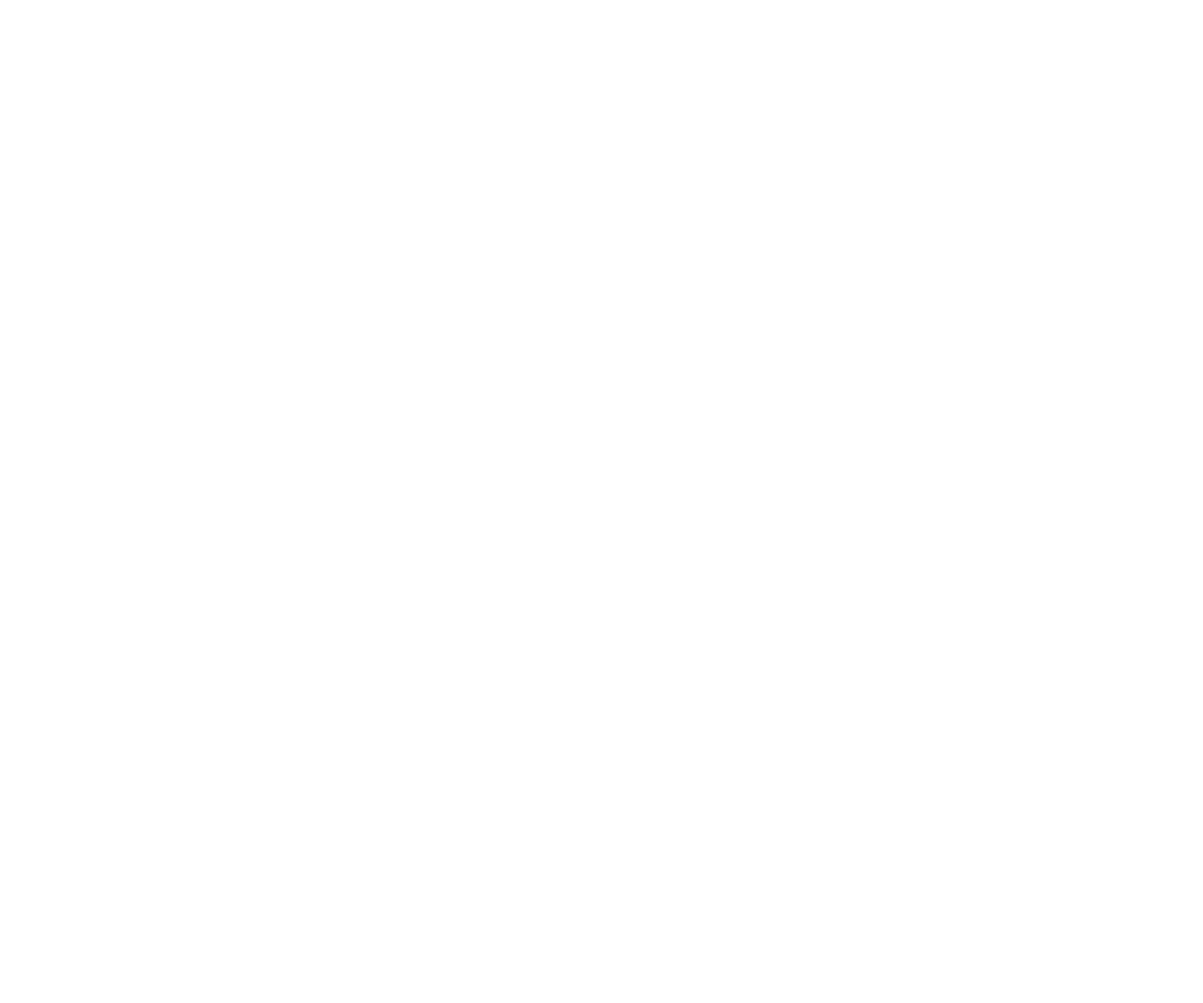
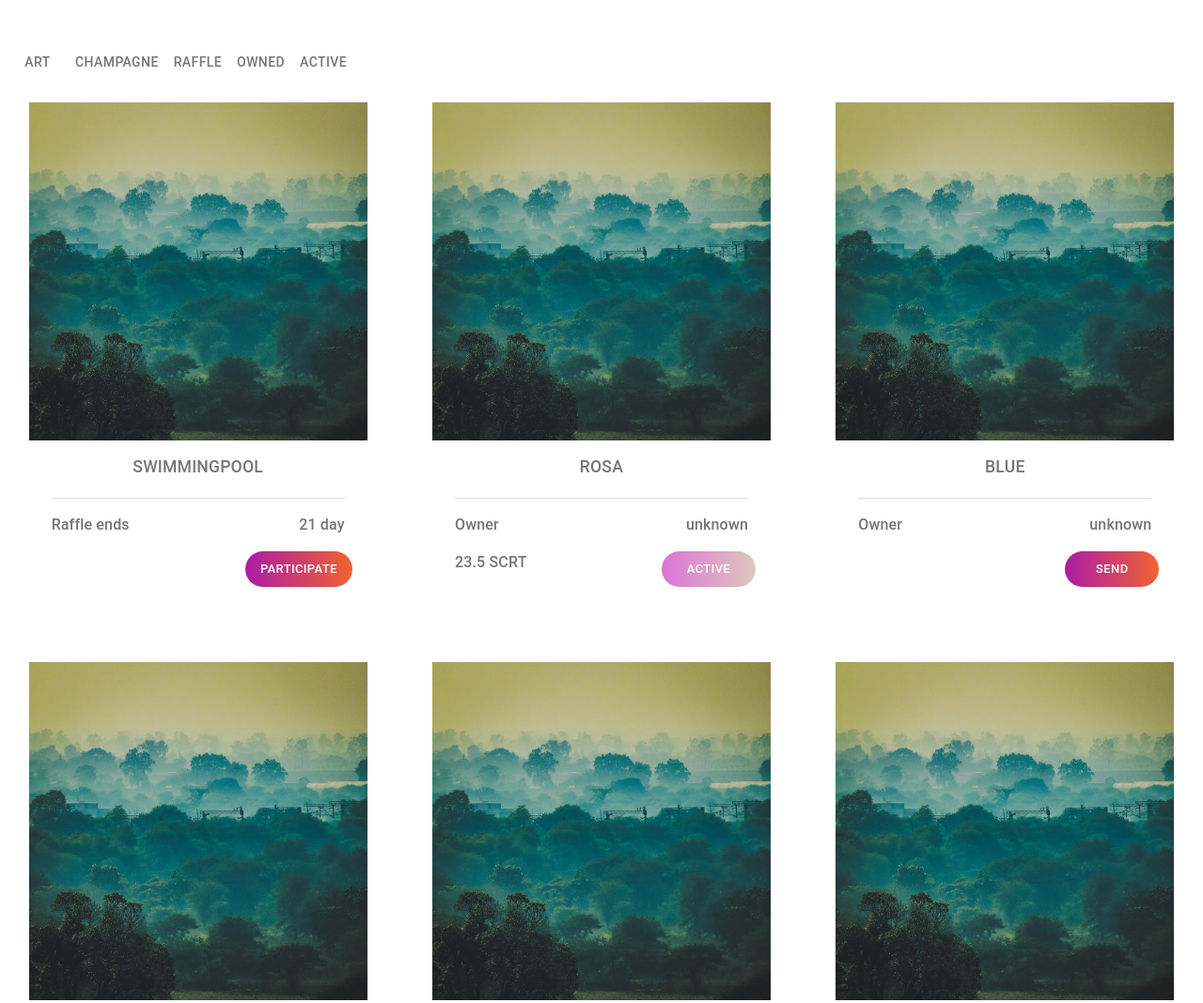
Before and after one commit to arko9858/upwork-project-image-gallery, a Gatsby site: page / in a window 1280 px wide. Shown: the top 1068 px of the page at 94% size. Before the commit the page ends 800 px from the top, so only its background shows below. Built offline with nearby package versions, Linux system fonts and the light colour scheme; Gatsby itself is replaced by a stand-in of ours.

Commit message:
Added Image Gallery

```diff
--- a/gatsby-config.js
+++ b/gatsby-config.js
@@ -17,5 +17,8 @@
     // If you want to use styled components you should add the plugin here.
     // 'gatsby-plugin-styled-components',
     "gatsby-plugin-react-helmet",
+    `gatsby-plugin-image`,
+    `gatsby-plugin-sharp`,
+    `gatsby-transformer-sharp`,
   ],
 };
--- a/package.json
+++ b/package.json
@@ -18,8 +18,12 @@
     "@material-ui/core": "^4.11.4",
     "@material-ui/icons": "^4.11.2",
     "gatsby": "^3.8.1",
+    "gatsby-plugin-image": "^1.8.0",
     "gatsby-plugin-material-ui": "^3.0.1",
     "gatsby-plugin-react-helmet": "^4.8.0",
+    "gatsby-plugin-sharp": "^3.8.0",
+    "gatsby-source-filesystem": "^3.8.0",
+    "gatsby-transformer-sharp": "^3.8.0",
     "react": "^17.0.1",
     "react-dom": "^17.0.1",
     "react-helmet": "^6.1.0"
--- /dev/null
+++ b/src/components/ImageCard/ImageCard.js
@@ -0,0 +1,113 @@
+import React from "react";
+import testImage from "../../images/testImage.jpg";
+import {
+  Card,
+  CardMedia,
+  Typography,
+  Button,
+  Divider,
+} from "@material-ui/core";
+import { CardContent } from "@material-ui/core";
+import { makeStyles } from "@material-ui/core/styles";
+
+const activeButton =
+  "transparent linear-gradient(270deg, #F16331 0%, #AC1CA6 100%) 0% 0% no-repeat padding-box";
+const disabledButton =
+  "transparent linear-gradient(270deg, #E0C6BD 0%, #DB75D7 100%) 0% 0% no-repeat padding-box";
+
+const useStyles = makeStyles({
+  card: {
+    maxWidth: 360,
+    margin: "16px auto",
+  },
+
+  media: {
+    height: "360px",
+  },
+  cardContent: {
+    padding: "16px 0",
+  },
+  divider: { padding: "0 24px" },
+  div1: {
+    display: "flex",
+    justifyContent: "space-between",
+    padding: "16px 24px",
+  },
+  div2: {
+    display: "flex",
+    justifyContent: "space-between",
+    paddingLeft: "24px",
+    paddingRight: "16px",
+  },
+  actionButton: {
+    background: activeButton,
+    borderRadius: "27px",
+    minWidth: "100px",
+    color: "white",
+    padding: "8px 16px",
+    "&:disabled": {
+      background: disabledButton,
+      color: "white",
+    },
+  },
+  title: {
+    fontSize: "1.1rem",
+    marginBottom: "20px",
+    fontWeight: 500,
+  },
+  textStyle: {
+    fontWeight: 500,
+  },
+});
+
+const ImageCard = ({
+  imgTitle,
+  active,
+  topLeftText,
+  topRightText,
+  bottomLeftText,
+  buttonText,
+}) => {
+  const classes = useStyles();
+
+  return (
+    <Card elevation={0} className={classes.card} square>
+      <CardMedia className={classes.media} image={testImage} title={imgTitle} />
+      <CardContent className={classes.cardContent}>
+        <Typography
+          color="textSecondary"
+          className={classes.title}
+          variant="body2"
+          align="center"
+        >
+          {imgTitle ? imgTitle : "ROSA"}
+        </Typography>
+        <div className={classes.divider}>
+          <Divider />
+        </div>
+        <div className={classes.div1}>
+          <Typography className={classes.textStyle} color="textSecondary">
+            {topLeftText ? topLeftText : "Owner"}
+          </Typography>
+          <Typography className={classes.textStyle} color="textSecondary">
+            {topRightText ? topRightText : "unknown"}
+          </Typography>
+        </div>
+        <div className={classes.div2}>
+          <Typography className={classes.textStyle} color="textSecondary">
+            {bottomLeftText}
+          </Typography>
+          <Button
+            disabled={!active}
+            size="small"
+            className={classes.actionButton}
+          >
+            {buttonText ? buttonText : "Participate"}
+          </Button>
+        </div>
+      </CardContent>
+    </Card>
+  );
+};
+
+export default ImageCard;
--- /dev/null
+++ b/src/components/ImageSortButtons/ImageSortButtons.js
@@ -0,0 +1,46 @@
+import React from "react";
+import { Button } from "@material-ui/core";
+import { makeStyles } from "@material-ui/core/styles";
+import { Typography } from "@material-ui/core";
+
+const useStyles = makeStyles({
+  root: {
+    margin: "8px 0",
+  },
+});
+
+const ImageSortButtons = () => {
+  const classes = useStyles();
+
+  return (
+    <div className={classes.root}>
+      <Button>
+        <Typography variant="button" color="textSecondary">
+          Art
+        </Typography>
+      </Button>
+      <Button>
+        <Typography variant="button" color="textSecondary">
+          Champagne
+        </Typography>
+      </Button>
+      <Button>
+        <Typography variant="button" color="textSecondary">
+          Raffle
+        </Typography>
+      </Button>
+      <Button>
+        <Typography variant="button" color="textSecondary">
+          Owned
+        </Typography>
+      </Button>
+      <Button>
+        <Typography variant="button" color="textSecondary">
+          Active
+        </Typography>
+      </Button>
+    </div>
+  );
+};
+
+export default ImageSortButtons;
--- a/src/components/Layout/Header/Header.js
+++ b/src/components/Layout/Header/Header.js
@@ -11,6 +11,7 @@
 const useStyles = makeStyles(() => ({
   root: {
     flexGrow: 1,
+    padding:'0 16px'
   },
 
   buttonContainerDesktop: {
@@ -112,7 +113,7 @@
             </div>
           </Grid>
           <Grid item xs={7}>
-            <StyledButton>Delegate Now</StyledButton>
+            <StyledButton>{delegateButtonText}</StyledButton>
           </Grid>
           <Grid item xs={5}>
             <RedeemTicketsButton
@@ -136,7 +137,7 @@
         <HeaderTitle />
         <HeaderParagraph />
         <div className={classes.mobileActionButtonContainer}>
-          <StyledButton>Delegate Now</StyledButton>
+          <StyledButton>{delegateButtonText}</StyledButton>
           <RedeemTicketsButton
             iconText={redeemTicketsIconText}
             onClick={handleRedeemButtonClick}
--- a/src/pages/index.js
+++ b/src/pages/index.js
@@ -1,8 +1,79 @@
 import React from "react";
+import ImageCard from "../components/ImageCard/ImageCard";
+import { Grid } from "@material-ui/core";
+import ImageSortButtons from "../components/ImageSortButtons/ImageSortButtons";
 
-// markup
+const testData = [
+  {
+    imgTitle: "SWIMMINGPOOL",
+    active: true,
+    topLeftText: "Raffle ends",
+    topRightText: "21 day",
+    bottomLeftText: "",
+    buttonText: "Participate",
+  },
+  {
+    imgTitle: "ROSA",
+    active: false,
+    topLeftText: "Owner",
+    topRightText: "unknown",
+    bottomLeftText: "23.5 SCRT",
+    buttonText: "Active",
+  },
+  {
+    imgTitle: "BLUE",
+    active: true,
+    topLeftText: "Owner",
+    topRightText: "unknown",
+    bottomLeftText: "",
+    buttonText: "Send",
+  },
+  {
+    imgTitle: "SWIMMINGPOOL",
+    active: true,
+    topLeftText: "Raffle ends",
+    topRightText: "21 day",
+    bottomLeftText: "",
+    buttonText: "Participate",
+  },
+  {
+    imgTitle: "ROSA",
+    active: false,
+    topLeftText: "Owner",
+    topRightText: "unknown",
+    bottomLeftText: "23.5 SCRT",
+    buttonText: "Active",
+  },
+  {
+    imgTitle: "BLUE",
+    active: true,
+    topLeftText: "Owner",
+    topRightText: "unknown",
+    bottomLeftText: "",
+    buttonText: "Send",
+  },
+];
+
 const IndexPage = () => {
-  return <div></div>
+  return (
+    <div style={{ paddingTop: 32 }}>
+      <ImageSortButtons />
+      <Grid container spacing={3}>
+        {testData.map((item, index) => (
+          <Grid key={index} item xs={12} sm={6} md={4}>
+            <ImageCard
+              imgTitle={item.imgTitle}
+              active={item.active}
+              topLeftText={item.topLeftText}
+              topRightText={item.topRightText}
+              bottomLeftText={item.bottomLeftText}
+              buttonText={item.buttonText}
+            />
+          </Grid>
+        ))}
+      </Grid>
+    </div>
+  );
 };
 
 export default IndexPage;
```
Also changed, not shown: src/components/Buttons/RedeemTicketsButton/RedeemTicketsButton.js (+8 -6 lines), src/theme.js (+11 -1 lines), src/components/Buttons/ThemeToggleButton/ThemeToggleButton.js (deleted), src/images/testImage.jpg (added), 1 other file.
